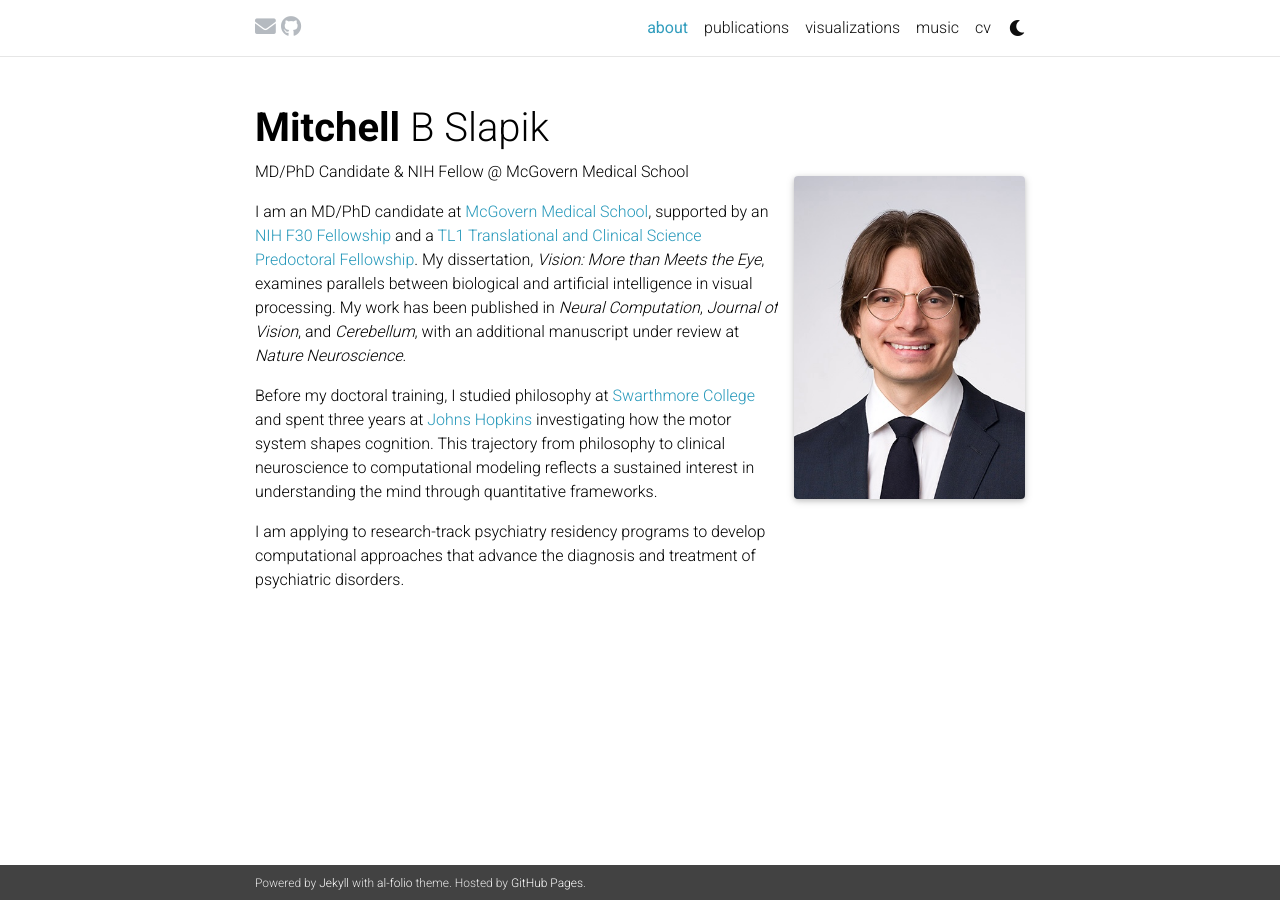
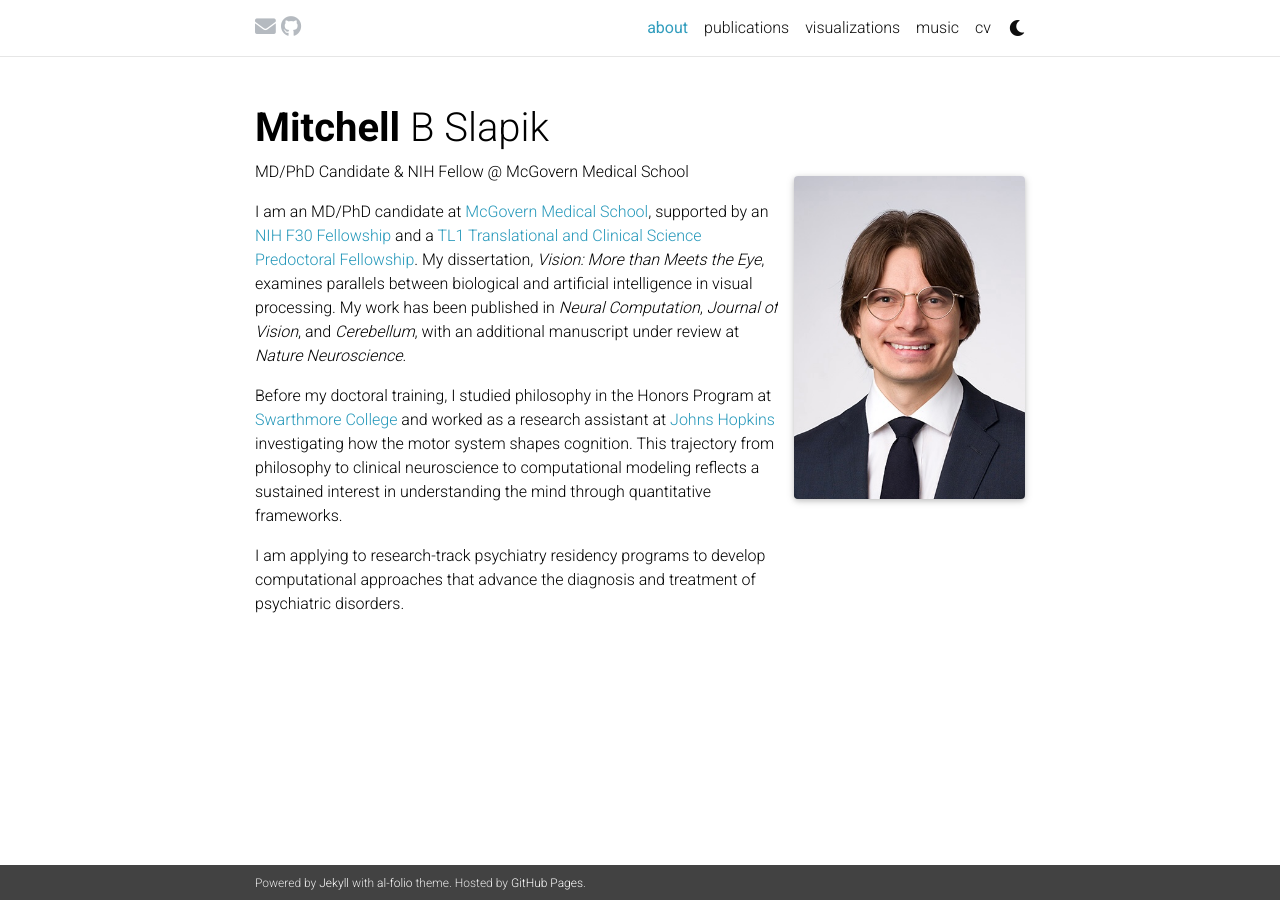
Before and after one commit to mitchellslapik/mitchellslapik.github.io, a Jekyll site: the page built from _pages/about.md, in a window 1280 px wide. Built offline with Jekyll 4.4.1, drawn with Linux system fonts in a browser that asks for light colours; full-size pictures stand in for the smaller copies a plugin makes; comment, search, counter and statistics services are not loaded; a style sheet for code colours, icons or effects is not loaded.

Commit message:
Update about.md

```diff
--- a/_pages/about.md
+++ b/_pages/about.md
@@ -16,6 +16,6 @@ social: false  # includes social icons at the bottom of the page
 
 <p>I am an MD/PhD candidate at <a href="https://med.uth.edu/">McGovern Medical School</a>, supported by an <a href="https://researchtraining.nih.gov/programs/fellowships/F30">NIH F30 Fellowship</a> and a <a href="https://www.uth.edu/ccts/education-training/tl1-program">TL1 Translational and Clinical Science Predoctoral Fellowship</a>. My dissertation, <em>Vision: More than Meets the Eye</em>, examines parallels between biological and artificial intelligence in visual processing. My work has been published in <em>Neural Computation</em>, <em>Journal of Vision</em>, and <em>Cerebellum</em>, with an additional manuscript under review at <em>Nature Neuroscience</em>.</p>
 
-<p>Before my doctoral training, I studied philosophy at <a href="https://www.swarthmore.edu/">Swarthmore College</a> and spent three years at <a href="https://www.jhu.edu/">Johns Hopkins</a> investigating how the motor system shapes cognition. This trajectory from philosophy to clinical neuroscience to computational modeling reflects a sustained interest in understanding the mind through quantitative frameworks.</p>
+<p>Before my doctoral training, I studied philosophy in the Honors Program at <a href="https://www.swarthmore.edu/">Swarthmore College</a> and worked as a research assistant at <a href="https://www.jhu.edu/">Johns Hopkins</a> investigating how the motor system shapes cognition. This trajectory from philosophy to clinical neuroscience to computational modeling reflects a sustained interest in understanding the mind through quantitative frameworks.</p>
 
 <p>I am applying to research-track psychiatry residency programs to develop computational approaches that advance the diagnosis and treatment of psychiatric disorders.</p>
```
